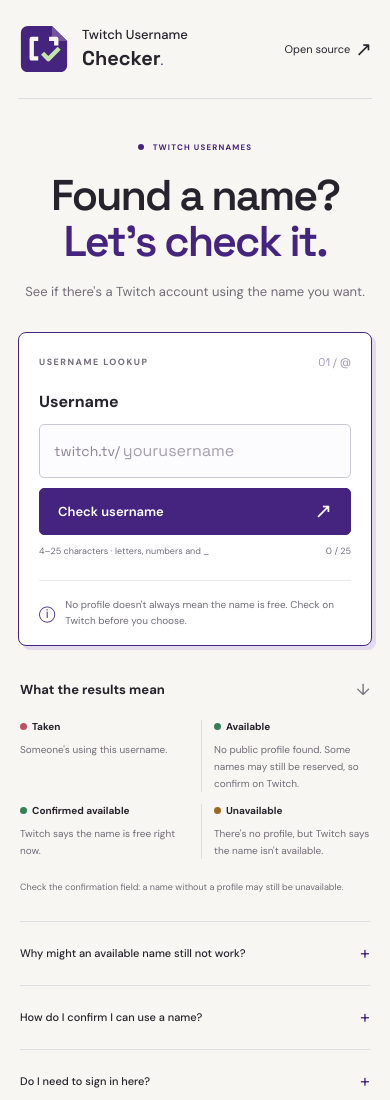
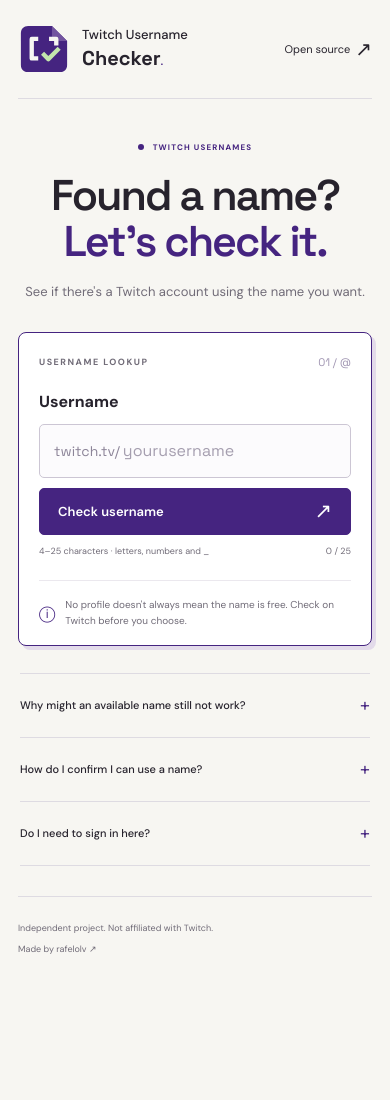
Before and after one commit to rafelolv/TwitchUsernameChecker, a website with bundled scripts: page index.html in a window 390 px wide. Shown: the top 1100 px of the page. After the commit the page ends 980 px from the top, so only its background shows below. Built offline with nearby package versions, Linux system fonts and the light colour scheme.

Commit message:
style: simplify results and remove status guide

```diff
--- a/app.js
+++ b/app.js
@@ -20,11 +20,11 @@
     url: "https://www.twitch.tv/settings/profile",
   },
   taken: {
-    label: "Taken",
+    label: "Unavailable",
     title: "Someone's already using this name.",
     description: "Take a look at the profile, or try a different username.",
     profile: "Found",
-    availability: "Taken",
+    availability: "In use",
     action: "View Twitch profile ↗",
   },
   unavailable: {
@@ -87,9 +87,7 @@
   result.hidden = false;
   result.dataset.state = item.state;
   const heading = element("div", "result-heading");
-  const dot = element("i", `dot ${item.state}`);
-  dot.setAttribute("aria-hidden", "true");
-  heading.append(dot, document.createTextNode(content.label));
+  heading.textContent = content.label;
   const title = element("h3", "", `@${item.username}`);
   const description = element("p");
   description.append(
--- a/index.html
+++ b/index.html
@@ -113,43 +113,6 @@
           </p>
         </div>
       </section>
-      <section class="explainer" aria-labelledby="explainer-title">
-        <div class="section-heading">
-          <h2 id="explainer-title">What the results mean</h2>
-          <span aria-hidden="true">↓</span>
-        </div>
-        <div class="status-guide">
-          <article>
-            <span class="status-name"><i class="dot taken"></i>Taken</span>
-            <p>Someone's using this username.</p>
-          </article>
-          <article>
-            <span class="status-name"
-              ><i class="dot unknown"></i>Available</span
-            >
-            <p>
-              No public profile found. Some names may still be reserved, so
-              confirm on Twitch.
-            </p>
-          </article>
-          <article>
-            <span class="status-name"
-              ><i class="dot available"></i>Confirmed available</span
-            >
-            <p>Twitch says the name is free right now.</p>
-          </article>
-          <article>
-            <span class="status-name"
-              ><i class="dot unavailable"></i>Unavailable</span
-            >
-            <p>There's no profile, but Twitch says the name isn't available.</p>
-          </article>
-        </div>
-        <p class="unknown-note">
-          Check the confirmation field: a name without a profile may still be
-          unavailable.
-        </p>
-      </section>
       <section class="questions" aria-label="Frequently asked questions">
         <details>
           <summary>
--- a/package.json
+++ b/package.json
@@ -1,6 +1,6 @@
 {
   "name": "twitch-username-checker",
-  "version": "1.0.7",
+  "version": "1.0.8",
   "license": "MIT",
   "author": "Rafael (rafelolv)",
   "repository": {
--- a/styles.css
+++ b/styles.css
@@ -8,9 +8,7 @@
   --purple: #452480;
   --purple-light: #eee8f5;
   --line: #dedbe2;
-  --green: #348155;
   --red: #bb5264;
-  --amber: #9a6a24;
   font-family: "DM Sans", sans-serif;
   color: var(--ink);
   background: var(--paper);
@@ -311,31 +309,9 @@
 }
 .result {
   margin-top: 22px;
-  padding: 20px;
-  background: #f4f0f8;
-  border-radius: 5px;
-  border-left: 3px solid var(--purple);
+  padding: 22px 0 0;
+  border-top: 1px solid var(--line);
   overflow-wrap: anywhere;
-}
-.result[data-state="taken"] {
-  background: #fcf0f2;
-  border-color: var(--red);
-}
-.result[data-state="available"],
-.result[data-state="unknown"] {
-  background: #edf6ed;
-  border-color: var(--green);
-}
-.result[data-state="unavailable"] {
-  background: #fbf3e7;
-  border-color: var(--amber);
-}
-.dot.unknown {
-  background: var(--green);
-}
-.result[data-state="available"] .result-heading,
-.result[data-state="unknown"] .result-heading {
-  color: var(--green);
 }
 .result-heading {
   display: flex;
@@ -343,8 +319,7 @@
   gap: 8px;
   font-size: 11px;
   font-weight: 700;
-  text-transform: uppercase;
-  letter-spacing: 0.6px;
+  color: var(--ink);
 }
 .result h3 {
   font:
@@ -369,8 +344,8 @@
 .result .result-caveat {
   margin-top: 12px;
   padding-top: 12px;
-  border-top: 1px solid #9a6a2440;
-  color: #79511b;
+  border-top: 1px solid var(--line);
+  color: var(--muted);
   font-size: 12px;
 }
 .result-facts:empty {
@@ -424,73 +399,6 @@
   to {
     transform: rotate(360deg);
   }
-}
-.section-heading {
-  display: flex;
-  justify-content: space-between;
-  align-items: center;
-  gap: 15px;
-}
-.section-heading h2 {
-  font-size: 13px;
-  font-weight: 650;
-  margin: 0;
-}
-.explainer {
-  padding: 40px 30px 0;
-}
-.explainer > .section-heading {
-  padding-bottom: 20px;
-}
-.explainer > .section-heading > span {
-  color: var(--muted);
-}
-.status-guide {
-  display: grid;
-  grid-template-columns: repeat(2, minmax(0, 1fr));
-  gap: 24px;
-}
-.status-guide article:nth-child(even) {
-  border-left: 1px solid var(--line);
-  padding-left: 24px;
-}
-.status-name {
-  display: flex;
-  gap: 7px;
-  align-items: center;
-  font-size: 12px;
-  font-weight: 650;
-}
-.dot {
-  display: inline-block;
-  flex-shrink: 0;
-  width: 7px;
-  height: 7px;
-  border-radius: 50%;
-  background: var(--purple);
-}
-.dot.available {
-  background: var(--green);
-}
-.dot.taken {
-  background: var(--red);
-}
-.dot.unavailable {
-  background: var(--amber);
-}
-.status-guide p {
-  font-size: 11px;
-  color: var(--muted);
-  line-height: 1.7;
-  margin: 8px 0 0;
-}
-.unknown-note {
-  font-size: 10px;
-  color: var(--muted);
-  margin: 21px 0 0;
-}
-.unknown-note strong {
-  font-weight: 600;
 }
 .questions {
   margin: 33px 30px 0;
@@ -610,26 +518,6 @@
   .card-note p {
     font-size: 10px;
   }
-  .explainer {
-    padding: 33px 2px 0;
-  }
-  .status-guide {
-    gap: 12px;
-  }
-  .status-guide article:nth-child(even) {
-    padding-left: 12px;
-  }
-  .status-name {
-    font-size: 10px;
-    gap: 5px;
-  }
-  .status-guide p {
-    font-size: 10px;
-  }
-  .unknown-note {
-    font-size: 9px;
-    line-height: 1.6;
-  }
   .questions {
     margin: 27px 2px 0;
   }
@@ -646,9 +534,6 @@
     gap: 9px;
     font-size: 9px;
   }
-  .result {
-    padding: 16px;
-  }
   .result h3 {
     font-size: 22px;
   }
```
Also changed, not shown: AGENTS.md (+5 -2 lines), docs/ARCHITECTURE.md (+5 -3 lines), docs/AVAILABILITY.md (+5 -4 lines), docs/MAINTENANCE.md (+1 -1 lines), docs/VALIDATION.md (+12 -0 lines), CHANGELOG.md, README.md, docs/images/preview.png.
